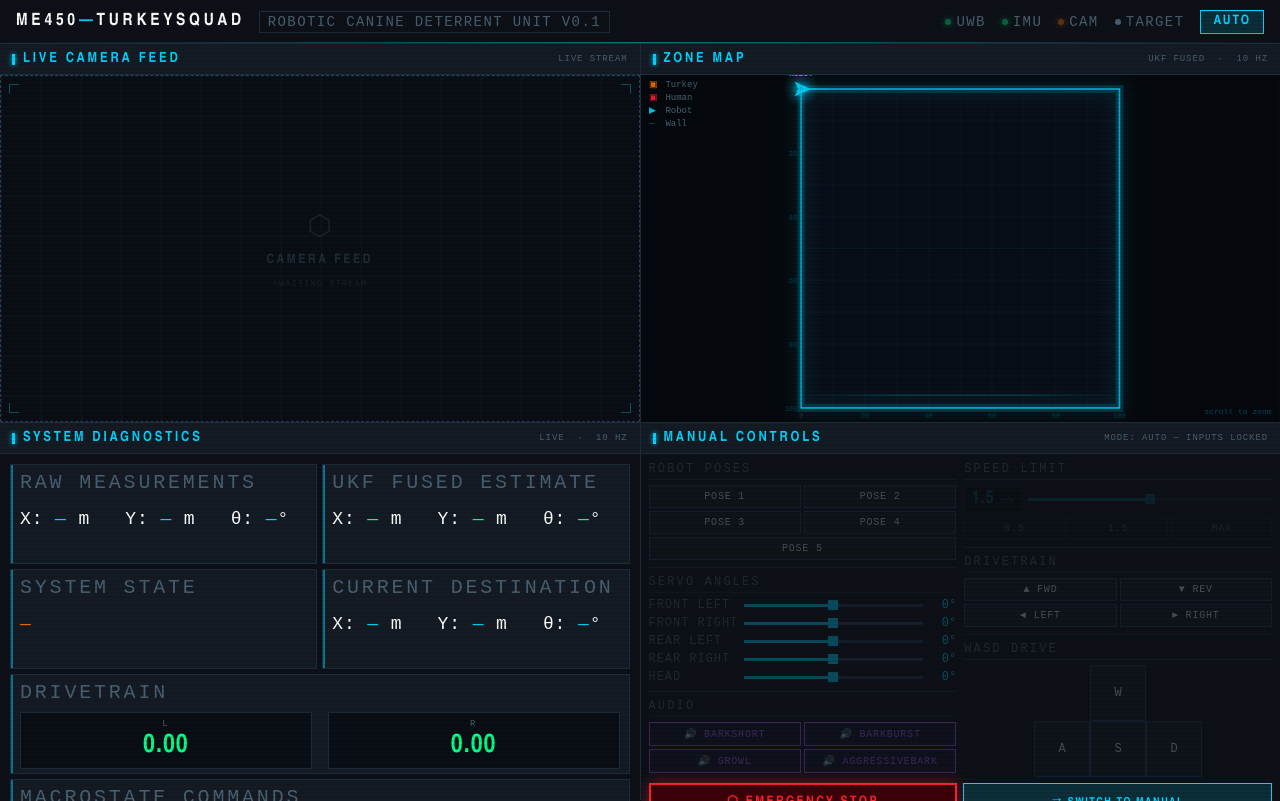
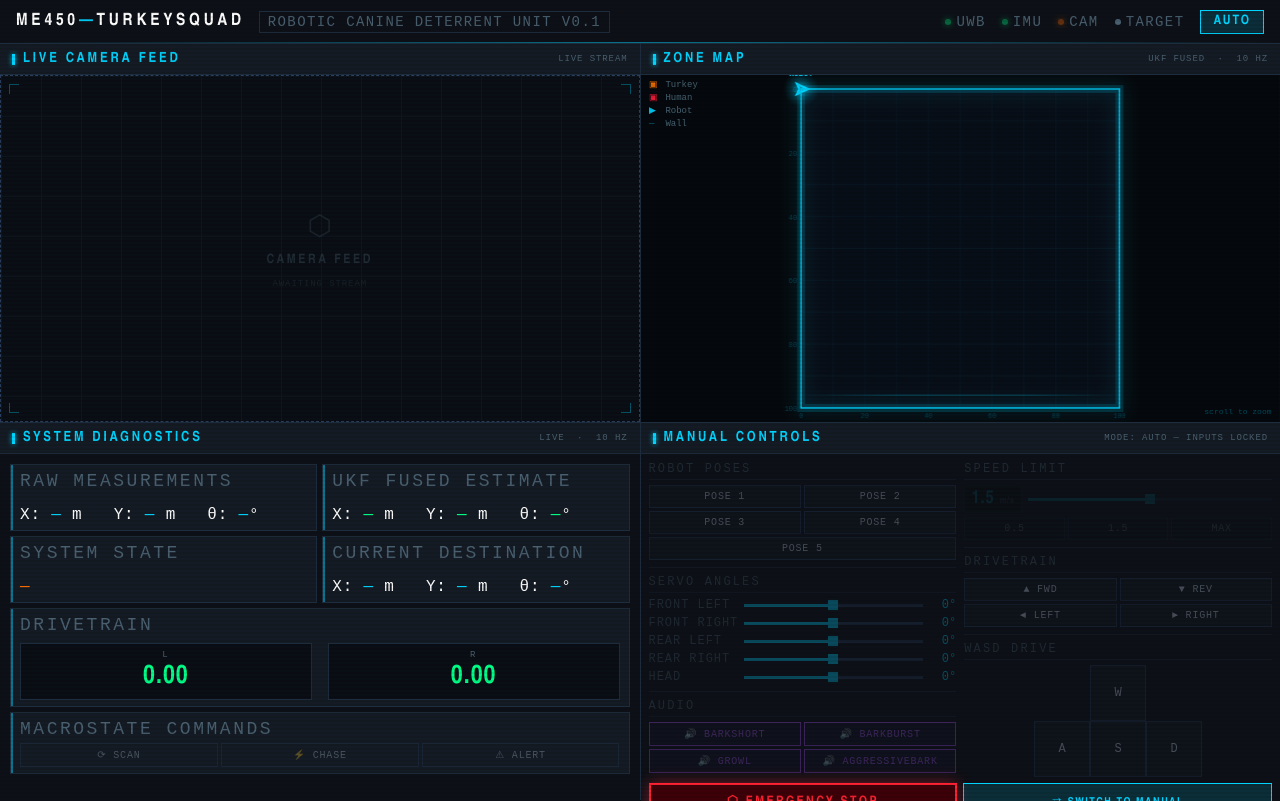
Before and after one commit to wyattwrubel/turkey-robot-F26, a plain HTML site: page UserInterface/Website/index.html in a window 1280 px wide. Drawn offline with Linux system fonts and the light colour scheme.

Commit message:
FrontEnd Complete

```diff
--- a/UserInterface/Website/styles.css
+++ b/UserInterface/Website/styles.css
@@ -189,13 +189,13 @@
   .drow { display:grid; grid-template-columns:1fr 1fr; gap:5px; margin-bottom:5px; flex-shrink:0; }
   .db {
     background:var(--bg-raised); border:1px solid var(--border);
-    padding:6px 9px; position:relative; height: 100px
+    padding:6px 9px; position:relative
   }
   .db::before { content:''; position:absolute; top:0; left:0; width:2px; height:100%; background:var(--accent); opacity:.5; }
   .db.wb::before { background:var(--warn); }
   .db.full { grid-column:1/-1; }
-  .dl { font-size:20px; letter-spacing:.14em; color:var(--text-dim); text-transform:uppercase; margin-bottom:3px; }
-  .dv { font-size:18px; color:var(--text-hi); letter-spacing:.05em; margin-top: 15px;}
+  .dl { font-size:18px; letter-spacing:.14em; color:var(--text-dim); text-transform:uppercase; margin-bottom:3px; }
+  .dv { font-size:16px; color:var(--text-hi); letter-spacing:.05em; margin-top: 15px;}
   .dv .v    { color:var(--accent); }
   .dv .v.ok { color:var(--success); }
   .dv .v.w  { color:var(--warn); }
```
